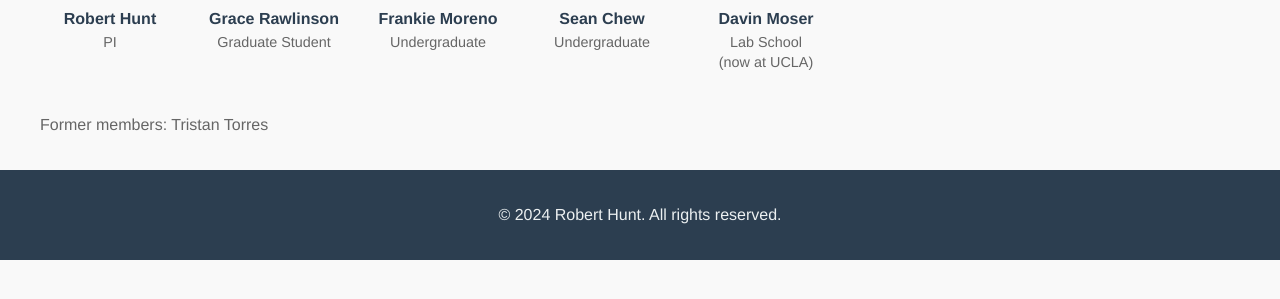
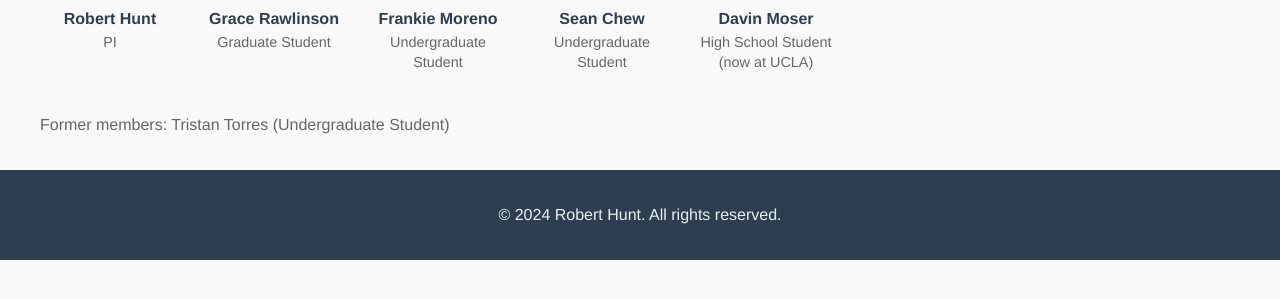
Before and after one commit to robert-hunt/robert-hunt.github.io, a plain HTML site: page people.html in a window 1280 px wide. Shown: the part 267-566 px from the top of the page. Drawn offline with Linux system fonts and the light colour scheme.

Commit message:
Update people.html

```diff
--- a/people.html
+++ b/people.html
@@ -42,25 +42,25 @@
                     <img src="images/Frankie.png" alt="Frankie Moreno" onerror="this.remove()">
                 </div>
                 <h4>Frankie Moreno</h4>
-                <p class="member-role">Undergraduate</p>
+                <p class="member-role">Undergraduate Student</p>
             </div>
             <div class="member-card">
                 <div class="member-photo" data-initials="SC">
                     <img src="images/Sean.png" alt="Sean Chew" onerror="this.remove()">
                 </div>
                 <h4>Sean Chew</h4>
-                <p class="member-role">Undergraduate</p>
+                <p class="member-role">Undergraduate Student</p>
             </div>
             <div class="member-card">
                 <div class="member-photo" data-initials="DM">
                     <img src="images/Davin.png" alt="Davin Moser" onerror="this.remove()">
                 </div>
                 <h4>Davin Moser</h4>
-                <p class="member-role">Lab School<br>(now at UCLA)</p>
+                <p class="member-role">High School Student<br>(now at UCLA)</p>
             </div>
         </div>
 
-        <p class="former-members">Former members: Tristan Torres</p>
+        <p class="former-members">Former members: Tristan Torres (Undergraduate Student)</p>
     </main>
 
     <footer>
```
